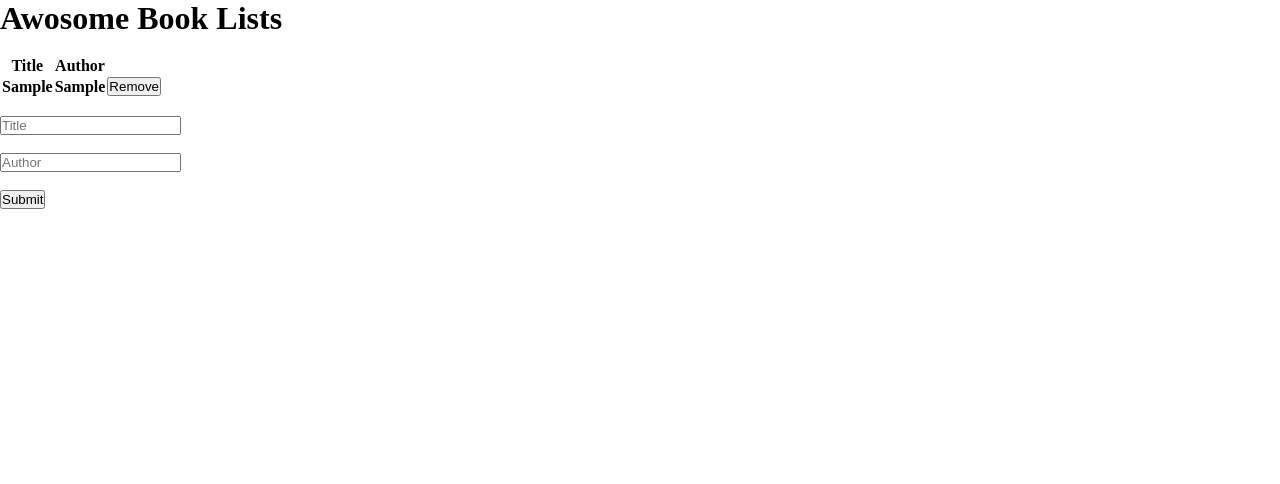
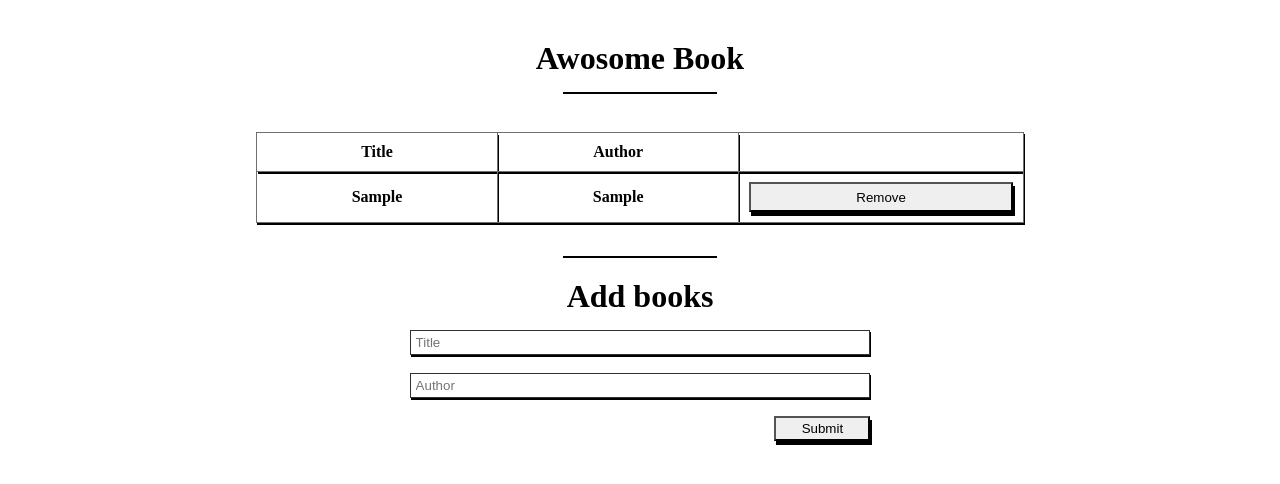
Before and after one commit to The-Normal-One1/Awesome-Books, a website: page index.html in a window 1280 px wide. Both pictures are taken after typing "Sample", "Sample" into the empty fields and a click on the button "Submit". Drawn offline with Linux system fonts and the light colour scheme.

Commit message:
Modify html,css, and js file for adding style

```diff
--- a/index.html
+++ b/index.html
@@ -11,7 +11,7 @@
 
 <body>
     <div class="container">
-        <h1>Awosome Book Lists</h1>
+        <h1>Awosome Book</h1> <hr>
         <table class="table">
             <thead>
                 <tr>
@@ -21,10 +21,11 @@
                 </tr>
                 <thead> <br>
                 <tbody id="bookList"></tbody>
-        </table> <br>
+        </table> <br> <hr>
         <form id="enter">
-            <input type="text" id="title" placeholder="Title"></br><br>
-            <input type="text" id="author" placeholder="Author"></br><br>
+            <h1>Add books</h1>
+            <input type="text" id="title" placeholder="Title"></br>
+            <input type="text" id="author" placeholder="Author"></br>
             <div id=submit>
                 <button id="submit" type="submit">Submit</button>
             </div>
--- a/script.js
+++ b/script.js
@@ -18,40 +18,30 @@ class Book {
       const list = document.querySelector('#bookList');
 
       const row = document.createElement('tr');
+      row.classList.add('row');
 
       const createTitle = document.createElement('th');
       const createAuthor = document.createElement('th');
       createTitle.innerHTML = book.title;
       createAuthor.innerHTML = book.author;
+      const createButton = document.createElement('th');
       const removeBtn = document.createElement('button');
       removeBtn.classList.add('remove-btn');
       removeBtn.type = 'submit';
       removeBtn.innerText = 'Remove';
+      createButton.appendChild(removeBtn);
 
       row.appendChild(createTitle);
       row.appendChild(createAuthor);
-      row.appendChild(removeBtn);
+      row.appendChild(createButton);
       list.appendChild(row);
     }
 
     static deleteBook(el) {
       if(el.classList.contains('remove-btn')) {
-        el.parentElement.remove();
+        el.parentElement.parentElement.remove();
       }
     }
-
-    // <div class="alert alert success">Message</div>
-
-    // static showAlert(message, className) {
-    //   const div = document.createElement('div');
-    //   div.className = `alert`;
-    //   div.appendChild(document.createTextNode(message));
-    //   const container = document.querySelector('.container');
-    //   const table = document.querySelector('.table');
-    //   container.insertBefore(div, table);
-    //   // vanishing 2 second
-    //   setTimeout(() => document.querySelector('.alert').remove(), 2000);
-    // }
 
     static clearfields() {
       document.querySelector('#title').value = '';
@@ -127,5 +117,5 @@ document.querySelector('#bookList').addEventListener('click', (e) => {
   UI.deleteBook(e.target);
 
   // remove books form store
-  Store.removeBook(e.target.previousElementSibling.textContent);
+  Store.removeBook(e.target.parentElement.previousElementSibling.textContent);
 })
--- a/style.css
+++ b/style.css
@@ -4,8 +4,88 @@
   box-sizing: border-box;
 }
 
-/* .container {
-    display: flex;
-    flex-direction: column;
-    align-items: center;
-  } */
+.container {
+  display: flex;
+  flex-direction: column;
+  margin-top: 40px;
+  margin-left: 20%;
+  margin-right: 20%;
+}
+
+h1 {
+  align-self: center;
+  margin-bottom: 15px;
+}
+
+hr {
+  border: 1px solid black;
+  width: 20%;
+  align-self: center;
+  margin-bottom: 20px;
+}
+
+.table,
+th {
+  border: 1.5px solid rgb(110, 110, 110);
+  border-collapse: collapse;
+  box-shadow: 1px 2px black;
+}
+.table {
+  margin-bottom: 15px;
+}
+
+th {
+  padding: 10px;
+}
+
+tr:nth-child(even) {
+  background-color: rgb(170, 169, 169);
+}
+
+/* .row {
+  width: 100%;
+} */
+
+.remove-btn {
+  width: 100%;
+  height: 30px;
+  justify-self: flex-end;
+  border-color: black;
+  box-shadow: 2px 4px black;
+  margin-right: 0.625rem;
+}
+
+.remove-btn:hover {
+  cursor: pointer;
+}
+
+#enter {
+  /* margin-top: 20px; */
+  display: flex;
+  flex-direction: column;
+  justify-content: center;
+  margin-left: 20%;
+  margin-right: 20%;
+  margin-bottom: 50px;
+}
+
+#title,
+#author {
+  height: 25px;
+  padding: 5px;
+  border: 1px solid rgb(49, 49, 49);
+  box-shadow: 1px 2px black;
+}
+
+#submit {
+  width: 6rem;
+  border-color: black;
+  box-shadow: 2px 4px black;
+  /* margin-right: 0.625rem; */
+  align-self: flex-end;
+  height: 25px;
+}
+
+#submit:hover {
+  cursor: pointer;
+}
```
